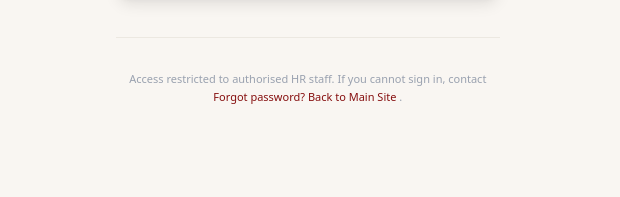
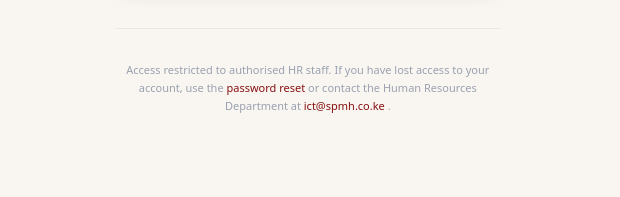
Before and after one commit to Agmatt/spmh-recruitment, an Astro site in the folder apps/web/: page /admin/login in a window 1280 px wide. Shown: the part 603-800 px from the top of the page, 660-1280 px from the left. Built offline with nearby package versions, Linux system fonts and the light colour scheme; Astro itself is replaced by a stand-in of ours.

Commit message:
'updates

```diff
--- a/apps/web/src/pages/admin/forgoit-password.astro
+++ b/apps/web/src/pages/admin/forgot-password.astro
@@ -26,7 +26,7 @@ import '../../styles/global.css';
         <div
           class='inline-flex w-14 h-14 rounded-2xl bg-white border border-[var(--color-border-soft)] shadow-sm items-center justify-center mb-4 overflow-hidden'>
           <img
-            src='/spmh-logo.png'
+            src='/logos/logo.png'
             alt=''
             class='w-full h-full object-contain p-2'
           />
@@ -84,9 +84,9 @@ import '../../styles/global.css';
         If you don't receive an email within a few minutes, check your spam
         folder, or contact
         <a
-          href='mailto:info@spmh.co.ke'
+          href='mailto:ict@spmh.co.ke'
           class='underline text-[var(--color-brand)]'>
-          info@spmh.co.ke
+          ict@spmh.co.ke
         </a>
         .
       </p>
--- a/apps/web/src/pages/admin/login.astro
+++ b/apps/web/src/pages/admin/login.astro
@@ -229,7 +229,7 @@ const passwordSet = reason === 'password-set';
                   Password
                 </label>
                 <a
-                  href='mailto:info@spmh.co.ke?subject=Password%20reset%20request'
+                  href='/admin/forgot-password'
                   class='text-[11px] font-medium text-[var(--color-brand)] hover:underline'>
                   Forgot password?
                 </a>
@@ -254,17 +254,18 @@ const passwordSet = reason === 'password-set';
 
           <div class='mt-10 pt-8 border-t border-[var(--color-border-soft)]'>
             <p class='text-[11px] text-gray-400 leading-relaxed text-center'>
-              Access restricted to authorised HR staff. If you cannot sign in,
-              contact{' '}
+              Access restricted to authorised HR staff. If you have lost access
+              to your account, use the{' '}
               <a
                 href='/admin/forgot-password'
                 class='text-[11px] font-medium text-[var(--color-brand)] hover:underline'>
-                Forgot password?
-              </a>
+                password reset
+              </a>{' '}
+              or contact the Human Resources Department at{' '}
               <a
-                href='/'
+                href='mailto:ict@spmh.co.ke'
                 class='text-[11px] font-medium text-[var(--color-brand)] hover:underline'>
-                Back to Main Site
+                ict@spmh.co.ke
               </a>
               .
             </p>
--- a/apps/web/src/pages/admin/reset-password.astro
+++ b/apps/web/src/pages/admin/reset-password.astro
@@ -26,7 +26,7 @@ import '../../styles/global.css';
         <div
           class='inline-flex w-14 h-14 rounded-2xl bg-white border border-[var(--color-border-soft)] shadow-sm items-center justify-center mb-4 overflow-hidden'>
           <img
-            src='/spmh-logo.png'
+            src='/logos/logo.png'
             alt=''
             class='w-full h-full object-contain p-2'
           />
```
